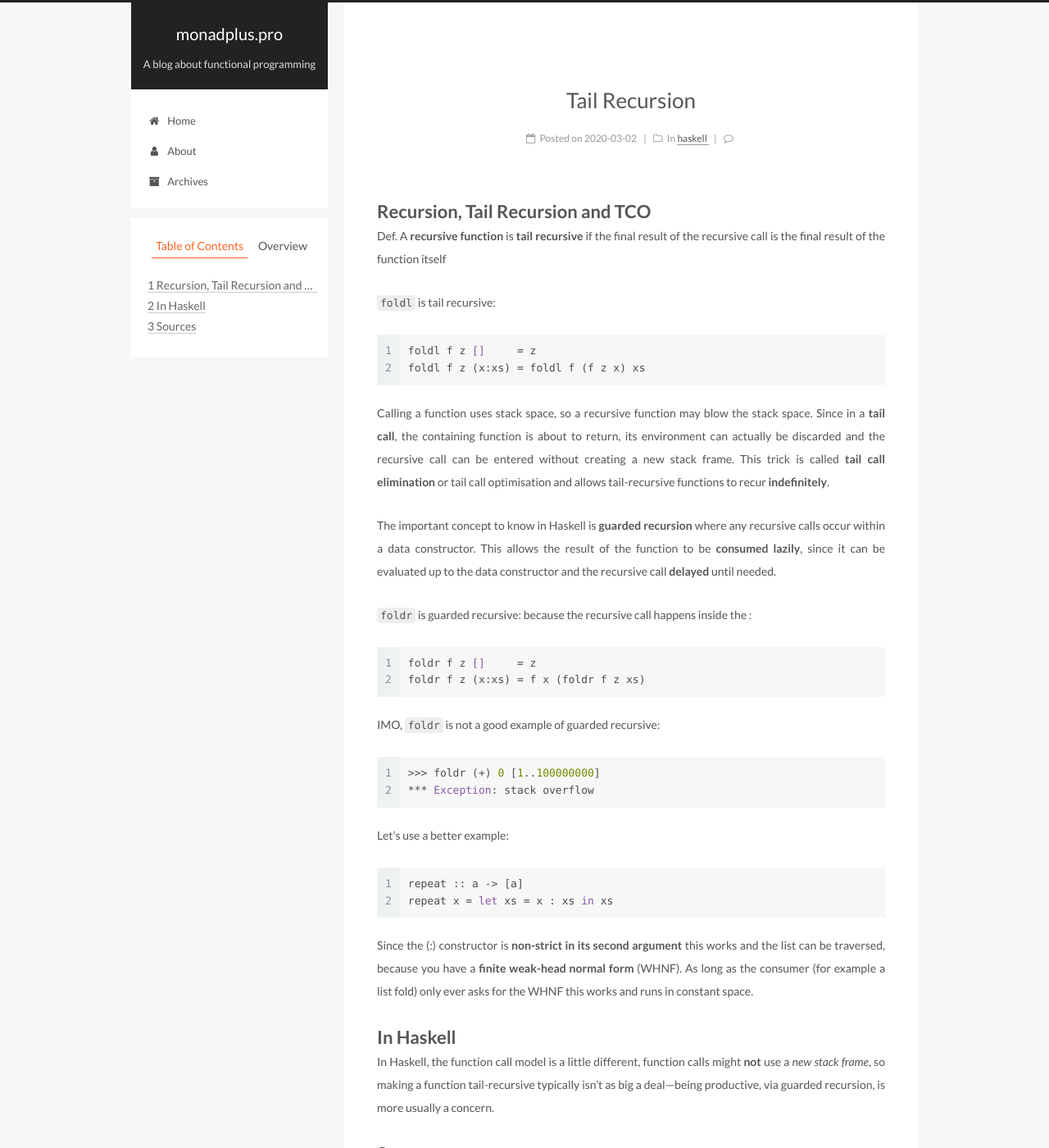
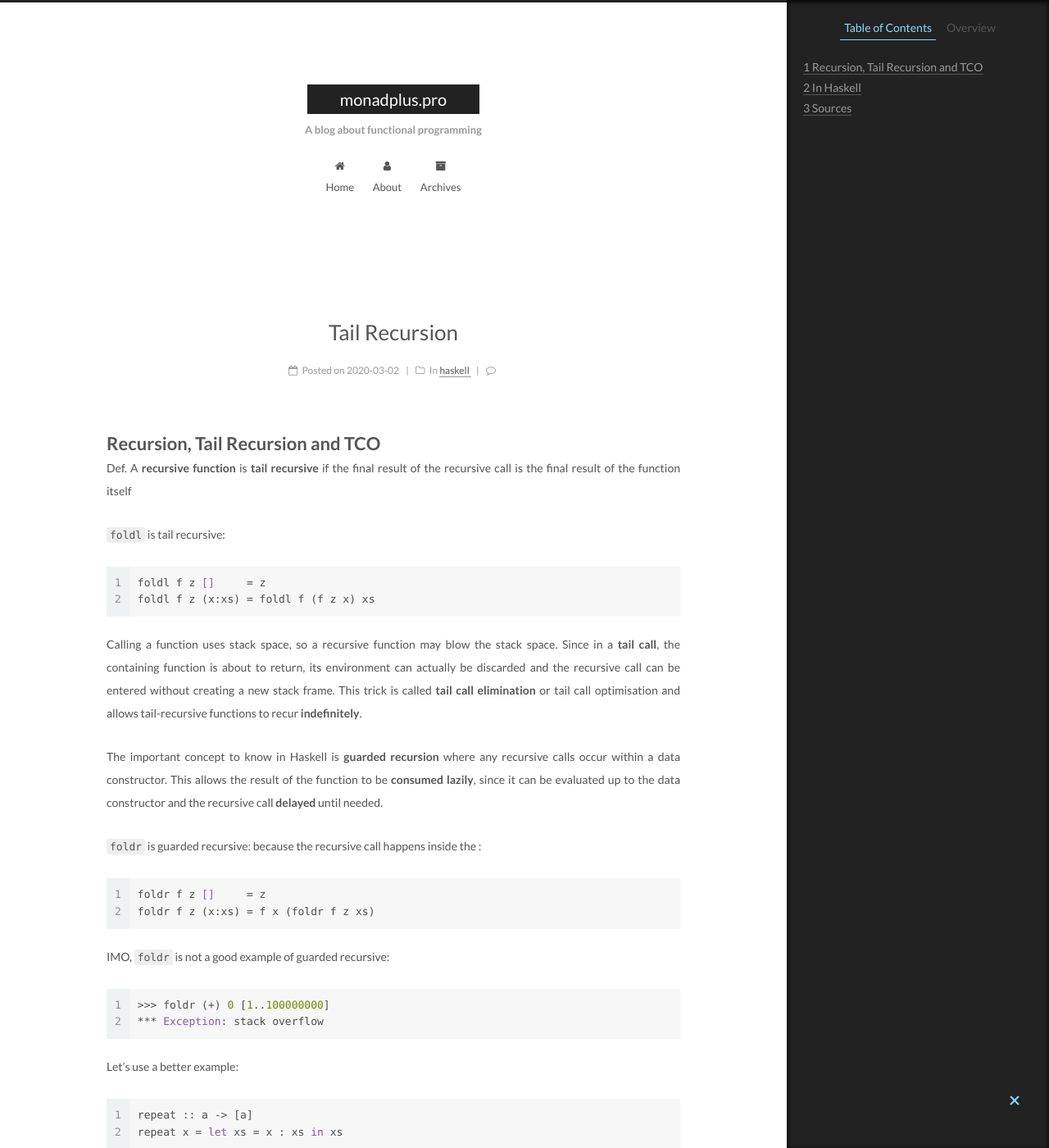
Before and after one commit to monadplus/monadplus.github.io, a Jekyll site: the page built from _posts/2020-03-02-tail-recursion.md, in a window 1280 px wide and 1400 px high. Shown: the whole window at 82% size. Built offline with Jekyll 4.4.1, drawn with Linux system fonts in a browser that asks for light colours; comment, search, counter and statistics services are not loaded.

```diff
--- a/_config.yml
+++ b/_config.yml
@@ -159,9 +159,9 @@ menu_icons:
 # ---------------------------------------------------------------
 
 # Schemes
-#scheme: Muse
+scheme: Muse
 #scheme: Mist
-scheme: Pisces
+#scheme: Pisces
 #scheme: Gemini
 
 
@@ -619,7 +619,7 @@ use_motion: true
 fancybox: true
 
 # Progress bar in the top during page loading.
-pace: false
+pace: true
 # Themes list:
 #pace-theme-big-counter
 #pace-theme-bounce
```
